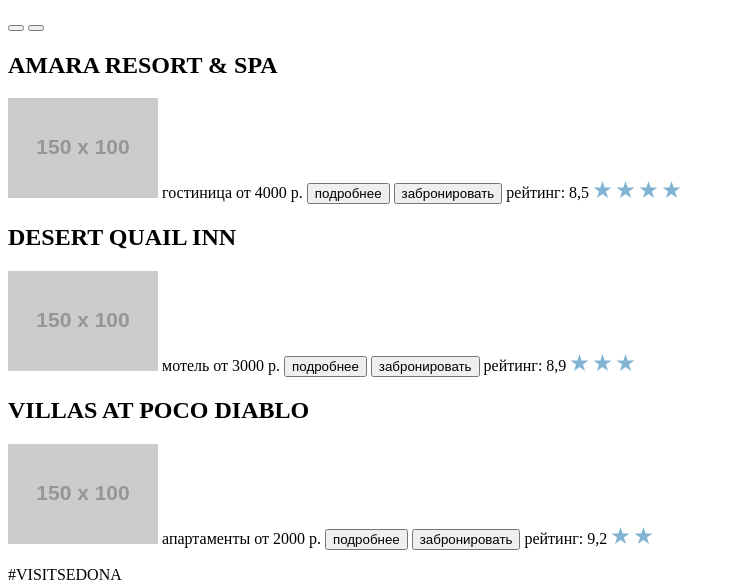
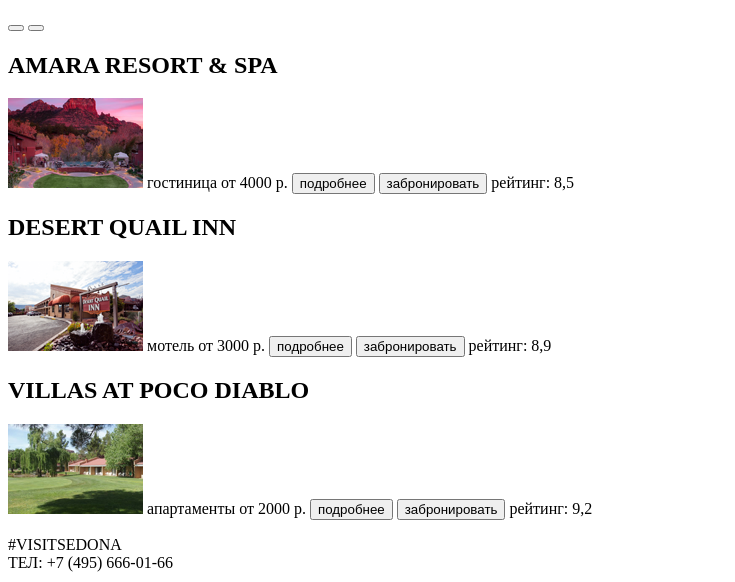
Before and after one commit to Dasha7212/1388705-sedona-28, a plain HTML site: page catalog.html in a window 1280 px wide. Shown: the part 683-1265 px from the top of the page, without its empty margins (0-735 px from the left). Drawn offline with Linux system fonts and the light colour scheme; placeholder pictures from the web are drawn by us.

Commit message:
Работа с графикой 2

```diff
--- a/catalog.html
+++ b/catalog.html
@@ -59,41 +59,35 @@
 
      <section>
          <h1>AMARA RESORT & SPA</h1>
-         <img src="https://via.placeholder.com/150x100" alt="">
+         <img src="img/Layer 21hotel-1.png" width="135" height="90" alt="Первый отель">
         <span>гостиница</span>
         <span>от 4000 р.</span>
         <button type ="button">подробнее</button>
         <button type="button">забронировать</button>
         <span>рейтинг: 8,5</span>
-        <img src="img/star.svg" width="19" height="17" alt="Звездочки">
-        <img src="img/star.svg" width="19" height="17" alt="Звездочки">
-        <img src="img/star.svg" width="19" height="17" alt="Звездочки">
-        <img src="img/star.svg" width="19" height="17" alt="Звездочки">
+        <span></span>
      </section>
 
      <section>
        <h1>DESERT QUAIL INN</h1>
-       <img src="https://via.placeholder.com/150x100" alt="">
+       <img src="img/hotel-2.png" width="135" height="90" alt="Второй отель">
        <span>мотель</span>
        <span>от 3000 р.</span>
        <button type ="button">подробнее</button>
        <button type ="button">забронировать</button>
        <span>рейтинг: 8,9</span>
-       <img src="img/star.svg" width="19" height="17" alt="Звездочки">
-       <img src="img/star.svg" width="19" height="17" alt="Звездочки">
-       <img src="img/star.svg" width="19" height="17" alt="Звездочки">
+       <span></span>
     </section>
 
     <section>
        <h1>VILLAS AT POCO DIABLO</h1>
-       <img src="https://via.placeholder.com/150x100" alt="">
+       <img src="img/hotel-3.png" width="135" height="90" alt="Третий отель">
        <span>апартаменты</span>
        <span>от 2000 р.</span>
        <button type="button">подробнее</button>
        <button type="button">забронировать</button>
        <span>рейтинг: 9,2</span>
-       <img src="img/star.svg" width="19" height="17" alt="Звездочки">
-       <img src="img/star.svg" width="19" height="17" alt="Звездочки">
+       <span></span>
     </section>
 
     <footer>
```
Also changed, not shown: index.html (+1 -1 lines), img/Layer 21hotel-1.png (added), img/hotel-2.png (added), img/hotel-3.png (added).
